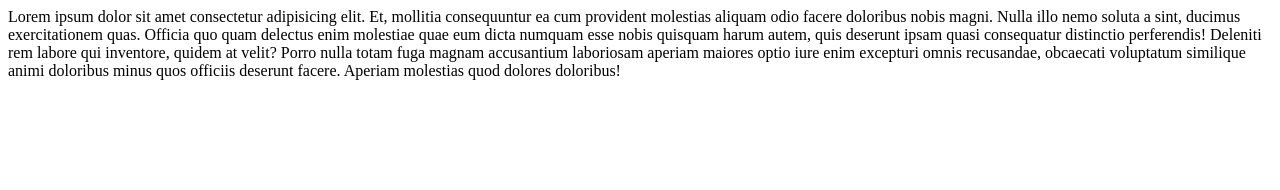
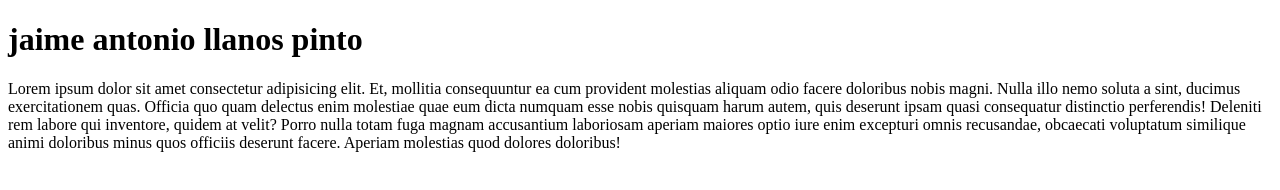
Before and after one commit to jllanos1998/git-curso, a plain HTML site: page imagenes/imagenes.html in a window 1280 px wide. Drawn offline with Linux system fonts and the light colour scheme.

Commit message:
aprendiendo sentencias

```diff
--- a/imagenes/imagenes.html
+++ b/imagenes/imagenes.html
@@ -8,6 +8,7 @@
     <title>Document</title>
 </head>
 <body>
+    <h1>jaime antonio llanos pinto</h1>
     Lorem ipsum dolor sit amet consectetur adipisicing elit. Et, mollitia consequuntur ea cum provident molestias aliquam odio facere doloribus nobis magni. Nulla illo nemo soluta a sint, ducimus exercitationem quas.
     Officia quo quam delectus enim molestiae quae eum dicta numquam esse nobis quisquam harum autem, quis deserunt ipsam quasi consequatur distinctio perferendis! Deleniti rem labore qui inventore, quidem at velit?
     Porro nulla totam fuga magnam accusantium laboriosam aperiam maiores optio iure enim excepturi omnis recusandae, obcaecati voluptatum similique animi doloribus minus quos officiis deserunt facere. Aperiam molestias quod dolores doloribus!
```
